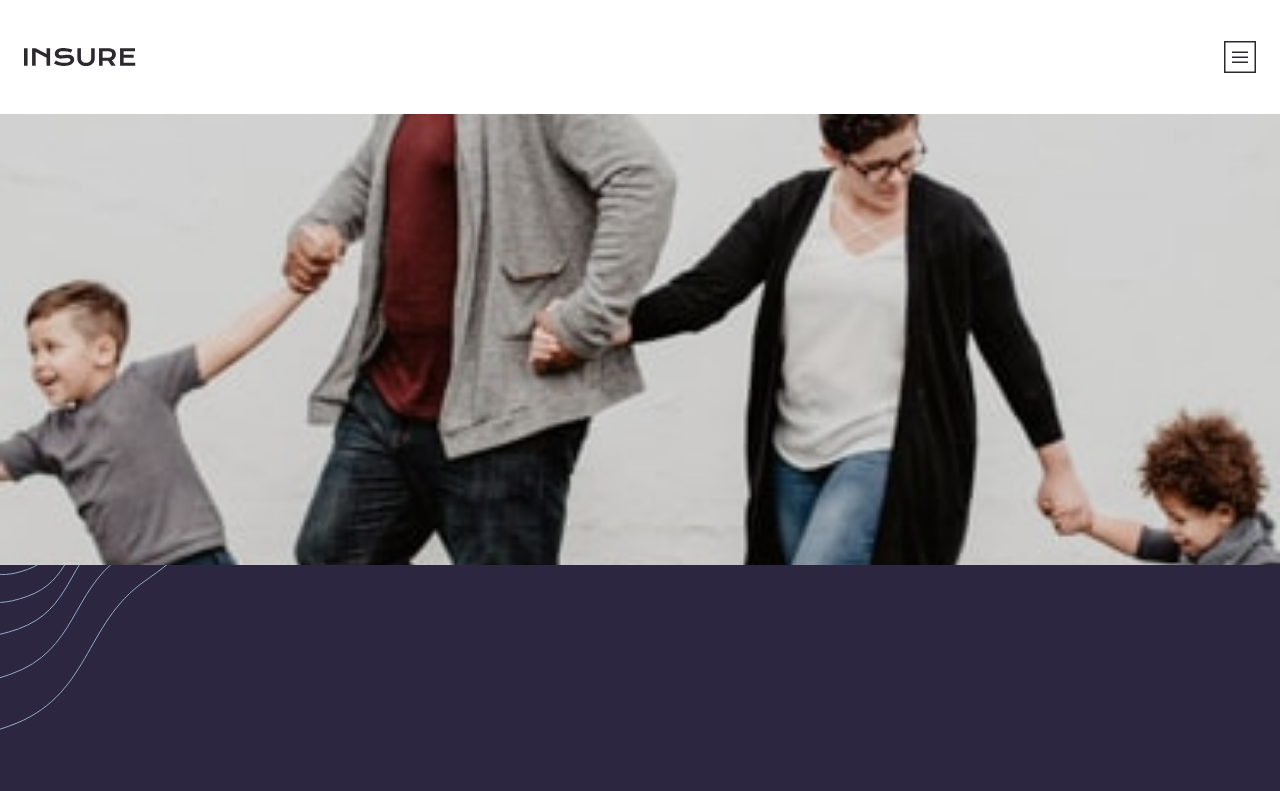
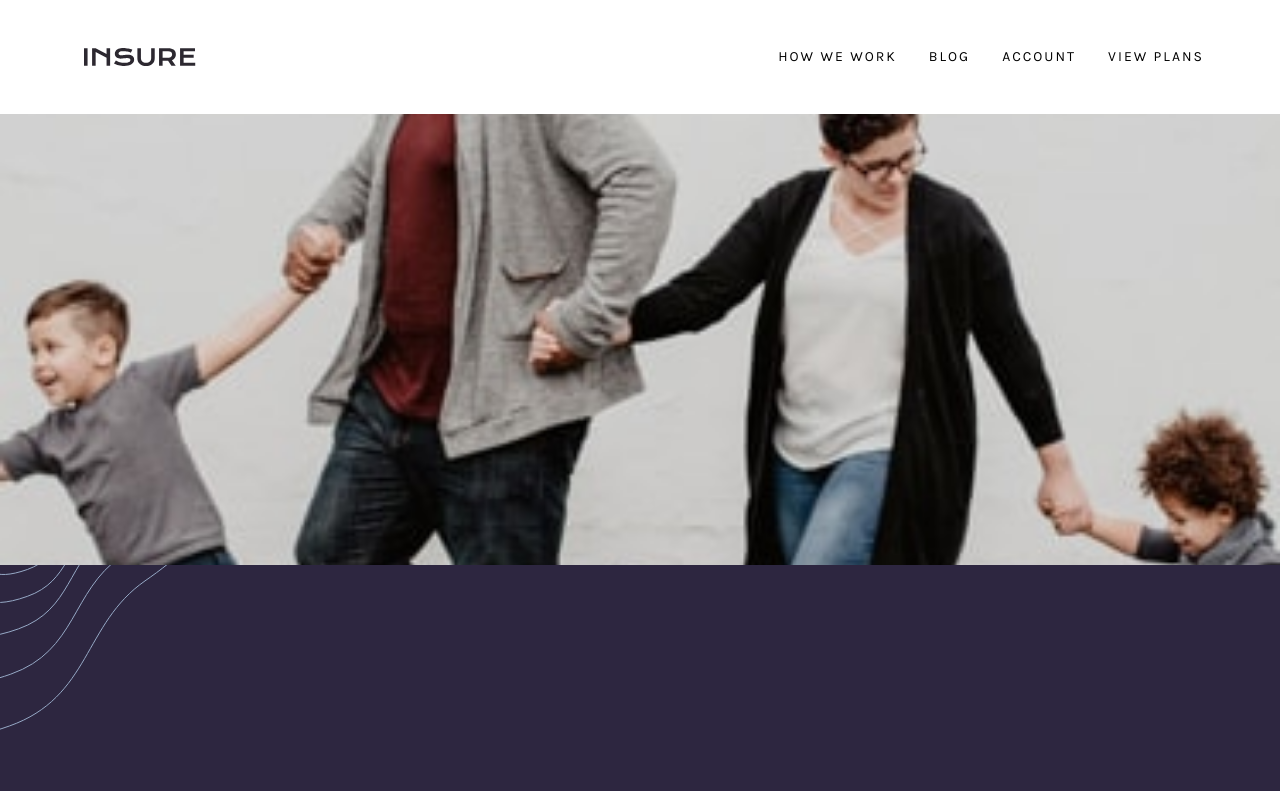
Before and after one commit to Hikmahx/Insure-landing-page, a plain HTML site: page index.html in a window 1280 px wide. Shown: the top 791 px of the page. Drawn offline with nearby package versions, Linux system fonts and the light colour scheme; files that its build step writes are made by us from their sources.

Commit message:
header for desktop screen 1024px complete

```diff
--- a/css/_header.scss
+++ b/css/_header.scss
@@ -110,3 +110,48 @@ header{
     }
   }
 }
+
+@media(min-width: 1023px) {
+  header{
+    .hamburger-menu{
+      display: none;
+    }
+
+    .header-top{
+      position: relative;
+      margin: 0 6rem;
+    }
+
+    .nav-left{
+      opacity: 1;
+
+      .menu{
+        flex-direction: row;
+        display: flex;
+        position: absolute;
+        height: fit-content;
+        top: 0rem;
+        right: 6rem;
+        opacity: 1;
+        visibility: visible;
+        width: auto;
+        margin-top: 1rem;
+
+        li{
+          width: fit-content;
+
+        }
+
+        li>a{
+          color: #000;
+          font-size: 1.4rem;
+        }
+
+        .menu-item{
+          display: block;
+          margin: 0rem;
+        }
+      }
+    }
+  }
+}
```
